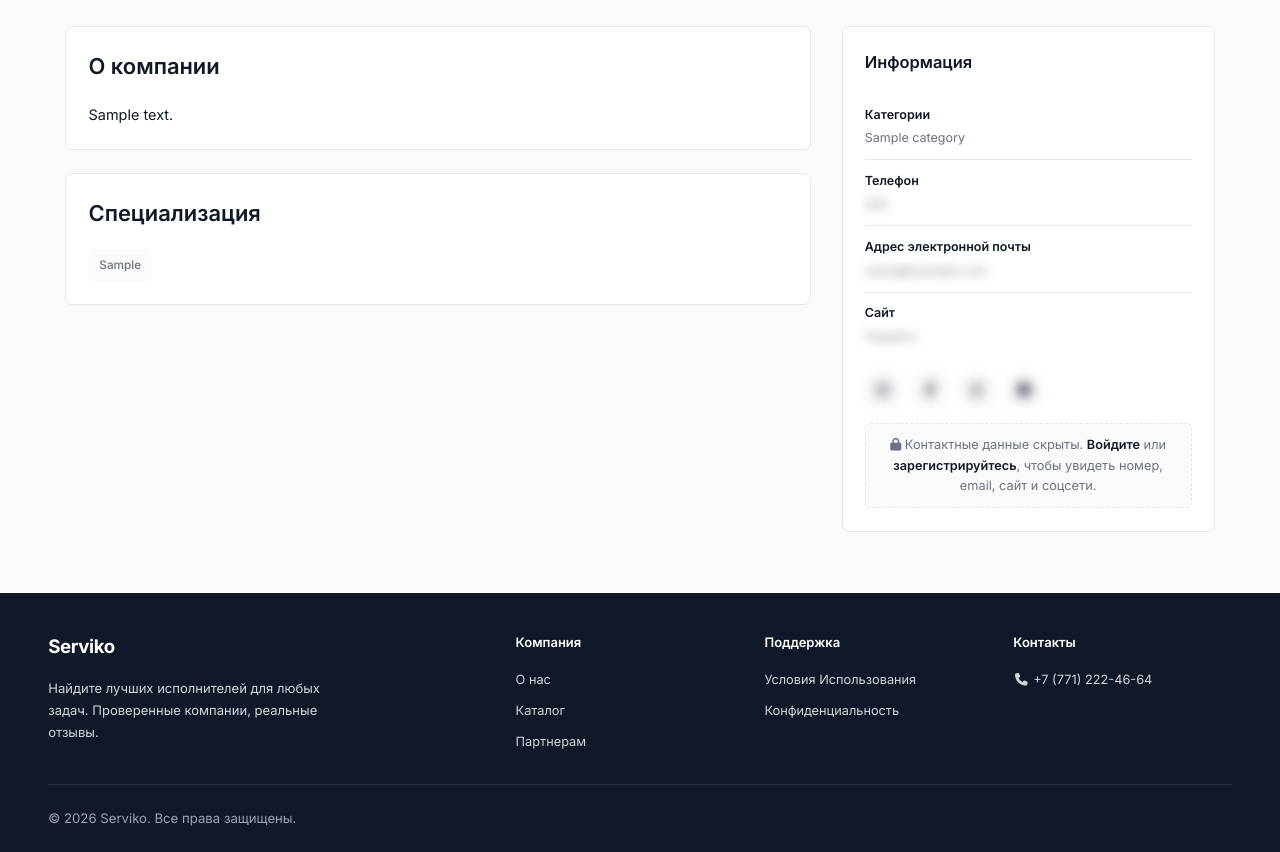
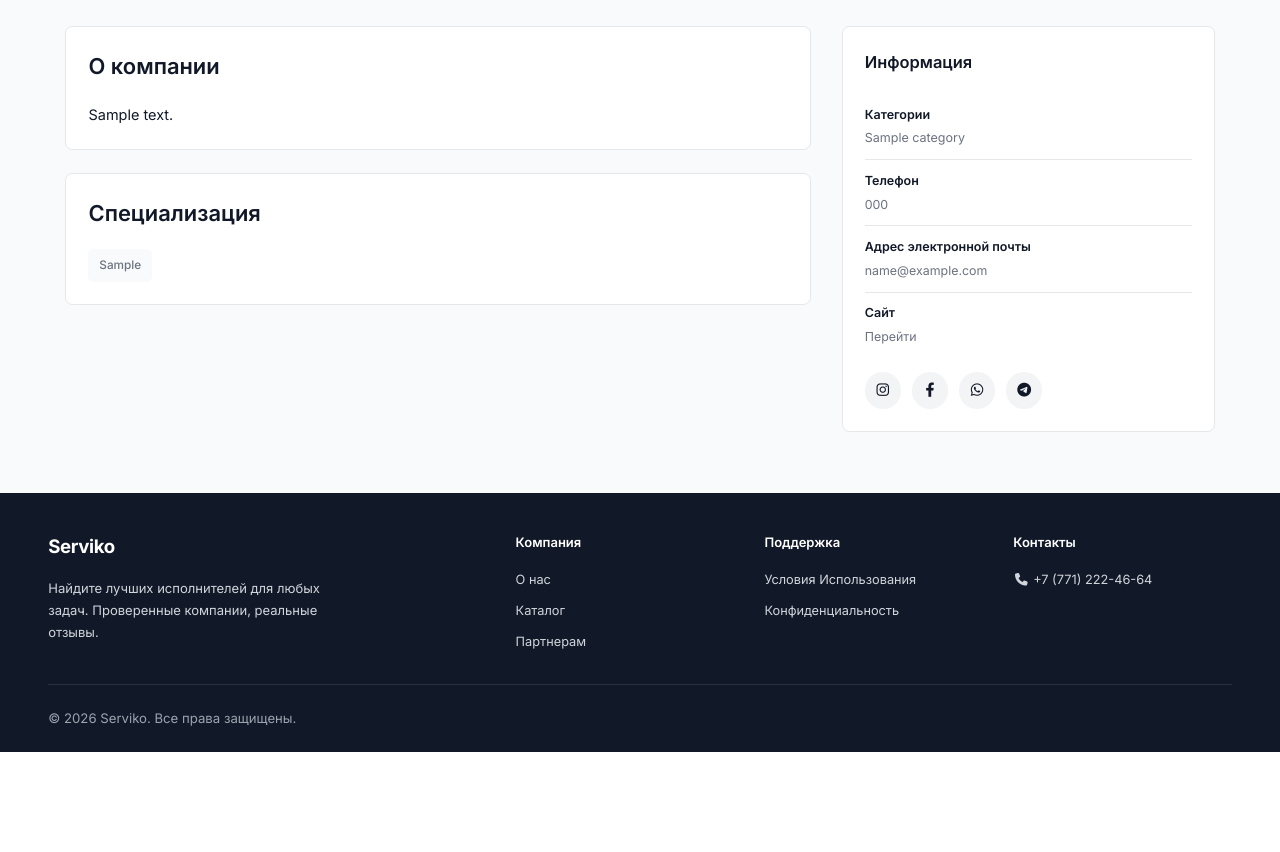
Before and after one commit to AzamatYessimkhanily/serviko, a Django app: page /ru/company/1/ in a window 1280 px wide. Shown: the part 518-1370 px from the top of the page. After the commit the page ends 1270 px from the top, so only its background shows below. Run offline with Django 5.2, Linux system fonts and the light colour scheme; tables that the repository leaves empty hold one stand-in row (values such as "Sample post"); grey boxes marked "Sample" are stand-in pictures.

Commit message:
Update company_detail.html

```diff
--- a/directory/templates/directory/company_detail.html
+++ b/directory/templates/directory/company_detail.html
@@ -63,37 +63,28 @@
 
     /* Logo */
 .company-logo-hero {
-    /* больше площадь под логотип */
     width: 180px;
     height: 180px;
-
-    /* делаем аккуратную «рамку-витрину» */
     background: #fff;
     padding: 12px;
     border-radius: 16px;
     border: 1.5px solid rgba(0,0,0,0.08);
     box-shadow: 0 6px 18px rgba(0,0,0,0.08);
-
-    /* выравнивание */
     display: flex;
     align-items: center;
     justify-content: center;
-
-    /* фиксируем квадрат и убираем прежнее обрезание */
-    aspect-ratio: 1 / 1;       /* держим квадрат даже если размеры поменяются */
-    overflow: visible;         /* раньше было hidden — из-за этого «резало» */
+    aspect-ratio: 1 / 1;
+    overflow: visible;
     flex-shrink: 0;
-
-    /* убираем старую белую жирную рамку, которая съедала площадь */
     border-width: 1.5px;
 }
 
 .company-logo-hero img {
     width: 100%;
     height: 100%;
-    object-fit: contain;       /* ключ: больше не cover */
+    object-fit: contain;
     object-position: center;
-    background: #fff;          /* PNG/SVG с прозрачностью выглядят чисто */
+    background: #fff;
     border-radius: 12px;
     border: 0;
     box-shadow: none;
@@ -784,127 +775,6 @@
             flex-direction: column;
         }
     }
-
-    /* ==== Locked / Blurred Contacts ==== */
-.locked {
-  position: relative;
-  border: 1px dashed var(--border);
-  border-radius: var(--r-lg);
-  overflow: hidden;
-}
-
-.locked-inner {
-  filter: blur(6px);
-  pointer-events: none; /* контакты не кликаются */
-  user-select: none;
-}
-
-.locked-overlay {
-  position: absolute;
-  inset: 0;
-  display: grid;
-  place-items: center;
-  background:
-    radial-gradient(60% 60% at 50% 40%, rgba(255,255,255,0.6), rgba(255,255,255,0.9)),
-    linear-gradient(135deg, rgba(0,0,0,0.03), rgba(0,0,0,0.05));
-  backdrop-filter: blur(4px);
-  -webkit-backdrop-filter: blur(4px);
-  padding: var(--s6);
-}
-
-.locked-panel {
-  background: rgba(255,255,255,0.85);
-  border: 1px solid var(--border);
-  border-radius: var(--r-lg);
-  box-shadow: 0 8px 24px rgba(0,0,0,0.08);
-  padding: var(--s6);
-  text-align: center;
-  max-width: 420px;
-}
-
-.locked-title {
-  font-size: 1.125rem;
-  font-weight: 700;
-  margin-bottom: var(--s2);
-  letter-spacing: -0.01em;
-}
-
-.locked-text {
-  font-size: 0.9375rem;
-  color: var(--text-light);
-  margin-bottom: var(--s5);
-  line-height: 1.6;
-}
-
-.locked-actions {
-  display: flex;
-  gap: var(--s3);
-  justify-content: center;
-  flex-wrap: wrap;
-}
-
-.locked-btn {
-  padding: var(--s3) var(--s5);
-  border-radius: var(--r-md);
-  font-weight: 600;
-  text-decoration: none;
-  display: inline-flex;
-  align-items: center;
-  gap: var(--s2);
-  border: 1px solid var(--border);
-  background: white;
-  color: var(--text);
-  transition: all .2s;
-}
-
-.locked-btn.primary {
-  background: var(--text);
-  color: var(--bg);
-  border-color: var(--text);
-}
-
-.locked-btn:hover { transform: translateY(-1px); }
-.locked-btn.primary:hover { box-shadow: 0 8px 16px rgba(0,0,0,0.12); }
-
-/* маленькие маскированные значения — «**** 34» */
-.masked {
-  letter-spacing: 0.06em;
-  font-variant-numeric: tabular-nums;
-  background: var(--bg-secondary);
-  border-radius: var(--r-md);
-  padding: 2px 6px;
-}
-
-/* чтобы тень в «заблюренной» карточке не уезжала */
-.sidebar-card.lock-aside { padding: 0; }
-.sidebar-card.lock-aside .locked-inner { padding: var(--s6); }
-
-/* Размытие контактов для гостей */
-.blurred {
-  filter: blur(6px);
-  opacity: .85;
-  pointer-events: none;  /* не кликается */
-  user-select: none;     /* нельзя скопировать */
-  position: relative;
-}
-
-/* Поясняющая плашка под блоком */
-.locked-note {
-  margin-top: var(--s4);
-  font-size: 0.875rem;
-  color: var(--text-light);
-  background: var(--bg-secondary);
-  border: 1px dashed var(--border);
-  border-radius: var(--r-md);
-  padding: var(--s3) var(--s4);
-  text-align: center;
-}
-.locked-note a {
-  color: var(--text);
-  font-weight: 600;
-  text-decoration: none;
-}
-.locked-note a:hover { text-decoration: underline; }
 </style>
 {% endblock %}
 
@@ -1044,7 +914,7 @@
                 {% endif %}
             </div>
 
-<!-- Sidebar -->
+            <!-- Sidebar — контакты открыты для всех -->
             <aside>
                 <div class="sidebar-card">
                     <h3>{% trans "Информация" %}</h3>
@@ -1063,7 +933,7 @@
                         {% if company.phone_number %}
                             <li class="info-item">
                                 <div class="info-label">{% trans "Телефон" %}</div>
-          <div class="info-value {% if not user.is_authenticated %}blurred{% endif %}">
+                                <div class="info-value">
                                     <a href="tel:{{ company.phone_number }}">{{ company.phone_number }}</a>
                                 </div>
                             </li>
@@ -1072,7 +942,7 @@
                         {% if company.email %}
                             <li class="info-item">
                                 <div class="info-label">{% trans "Email" %}</div>
-          <div class="info-value {% if not user.is_authenticated %}blurred{% endif %}">
+                                <div class="info-value">
                                     <a href="mailto:{{ company.email }}">{{ company.email }}</a>
                                 </div>
                             </li>
@@ -1081,7 +951,7 @@
                         {% if company.website %}
                             <li class="info-item">
                                 <div class="info-label">{% trans "Сайт" %}</div>
-          <div class="info-value {% if not user.is_authenticated %}blurred{% endif %}">
+                                <div class="info-value">
                                     <a href="{{ company.website }}" target="_blank" rel="noopener">{% trans "Перейти" %}</a>
                                 </div>
                             </li>
@@ -1089,7 +959,7 @@
                     </ul>
 
                     {% if company.instagram_url or company.facebook_url or company.whatsapp_contact or company.telegram_contact %}
-      <div class="social-links {% if not user.is_authenticated %}blurred{% endif %}">
+                        <div class="social-links">
                             {% if company.instagram_url %}
                                 <a href="{{ company.instagram_url }}" target="_blank" class="social-link" title="{% trans 'Instagram' %}" rel="noopener">
                                     <i class="fa-brands fa-instagram"></i>
@@ -1110,21 +980,6 @@
                                     <i class="fa-brands fa-telegram"></i>
                                 </a>
                             {% endif %}
-      </div>
-    {% endif %}
-
-        {% if not user.is_authenticated %}
-        <div class="locked-note">
-            <i class="fa-solid fa-lock"></i>
-            {% url 'login' as login_base %}
-            {% with login_url=login_base|add:'?next='|add:request.path %}
-            {% url 'register' as register_url %}
-            {% blocktrans trimmed with login_url=login_url register_url=register_url %}
-            Контактные данные скрыты. <a href="{{ login_url }}">Войдите</a> или
-            <a href="{{ register_url }}">зарегистрируйтесь</a>, чтобы увидеть номер, email, сайт и соцсети.
-            {% endblocktrans %}
-            {% endwith %}
-
                         </div>
                     {% endif %}
                 </div>
@@ -1323,44 +1178,33 @@
                 </div>
             </div>
 
-            <!-- Sidebar -->
+            <!-- Sidebar — контакты открыты для всех -->
             <aside>
-            {% if user.is_authenticated %}
                 <div class="sidebar-card">
                     <h3>{% trans "Контактная информация" %}</h3>
                     <ul class="info-list">
-                    <li class="info-item"><div class="info-label">{% trans "Адрес" %}</div><div class="info-value">{{ company.address }}</div></li>
-                    <li class="info-item"><div class="info-label">{% trans "График работы" %}</div><div class="info-value">{{ company.working_hours }}</div></li>
-                    <li class="info-item"><div class="info-label">{% trans "Телефон" %}</div><div class="info-value"><a href="tel:{{ company.phone_number }}">{{ company.phone_number }}</a></div></li>
-                    <li class="info-item"><div class="info-label">{% trans "Email" %}</div><div class="info-value"><a href="mailto:{{ company.email }}">{{ company.email }}</a></div></li>
+                        <li class="info-item">
+                            <div class="info-label">{% trans "Адрес" %}</div>
+                            <div class="info-value">{{ company.address }}</div>
+                        </li>
+                        <li class="info-item">
+                            <div class="info-label">{% trans "График работы" %}</div>
+                            <div class="info-value">{{ company.working_hours }}</div>
+                        </li>
+                        <li class="info-item">
+                            <div class="info-label">{% trans "Телефон" %}</div>
+                            <div class="info-value">
+                                <a href="tel:{{ company.phone_number }}">{{ company.phone_number }}</a>
+                            </div>
+                        </li>
+                        <li class="info-item">
+                            <div class="info-label">{% trans "Email" %}</div>
+                            <div class="info-value">
+                                <a href="mailto:{{ company.email }}">{{ company.email }}</a>
+                            </div>
+                        </li>
                     </ul>
                 </div>
-            {% else %}
-                <div class="sidebar-card lock-aside">
-                <div class="locked">
-                    <div class="locked-inner">
-                    <h3 style="padding: var(--s6) var(--s6) 0;">{% trans "Контактная информация" %}</h3>
-                    <ul class="info-list" style="padding: 0 var(--s6) var(--s6); margin:0;">
-                        <li class="info-item"><div class="info-label">{% trans "Адрес" %}</div><div class="info-value"><span class="masked">*********</span></div></li>
-                        <li class="info-item"><div class="info-label">{% trans "График работы" %}</div><div class="info-value"><span class="masked">**:**–**:**</span></div></li>
-                        <li class="info-item"><div class="info-label">{% trans "Телефон" %}</div><div class="info-value"><span class="masked">+7 (***) ***-**-**</span></div></li>
-                        <li class="info-item"><div class="info-label">{% trans "Email" %}</div><div class="info-value"><span class="masked">****@****.**</span></div></li>
-                    </ul>
-                    </div>
-
-                    <div class="locked-overlay">
-                    <div class="locked-panel">
-                        <div class="locked-title"><i class="fa-solid fa-lock"></i> {% trans "Контакты доступны после входа" %}</div>
-                        <div class="locked-text">{% trans "Войдите, чтобы связаться с компанией напрямую." %}</div>
-                        <div class="locked-actions">
-                        <a class="locked-btn primary" href="{% url 'login' %}?next={{ request.path }}"><i class="fa-solid fa-right-to-bracket"></i> {% trans "Войти" %}</a>
-                        <a class="locked-btn" href="{% url 'register' %}"><i class="fa-solid fa-user-plus"></i> {% trans "Регистрация" %}</a>
-                        </div>
-                    </div>
-                    </div>
-                </div>
-                </div>
-            {% endif %}
 
                 {% if company.certificates.all %}
                     <div class="sidebar-card" style="margin-top: var(--s6);">
```
Lines whose indentation alone changed are shown as unchanged.
